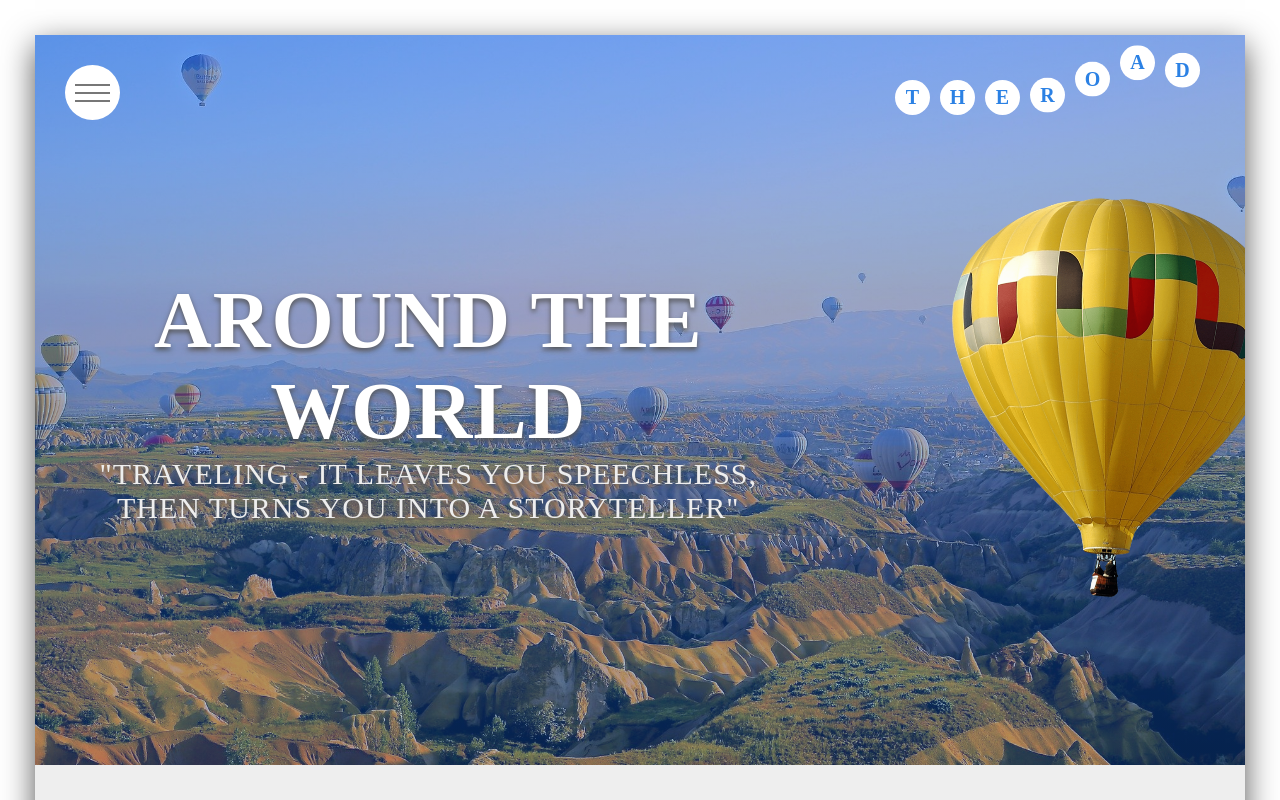
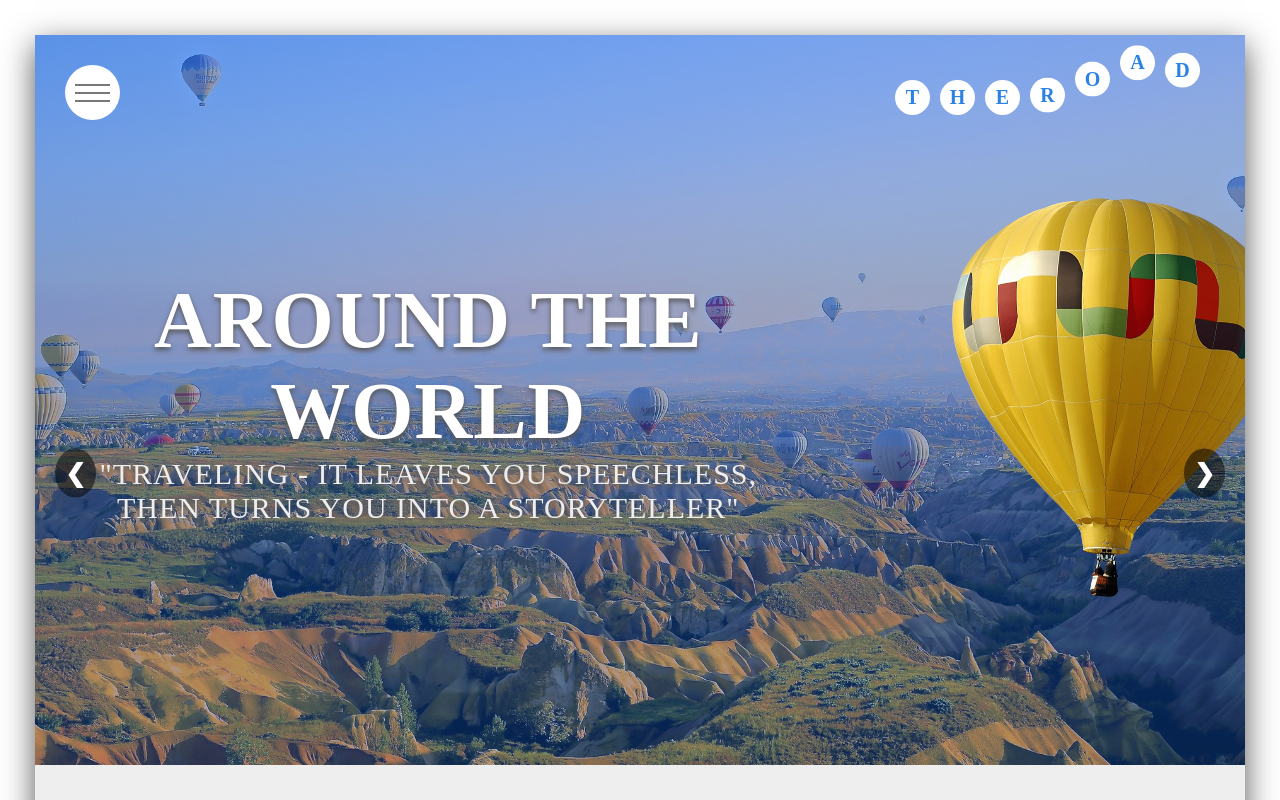
Before and after one commit to husnainmcs/vveba-the-road-project, a Next.js app: page / in a window 1280 px wide. Shown: the top 800 px of the page. Built offline with nearby package versions, Linux system fonts and the light colour scheme.

Commit message:
final push

```diff
--- a/app/components/contact.jsx
+++ b/app/components/contact.jsx
@@ -16,7 +16,14 @@ const Contact = () => {
 
  const handleSubmit = (e) => {
   e.preventDefault();
-  console.log(form); // Later you can replace this with an API call
+     console.log(form); // Later you can replace this with an API call
+     setForm({
+      name: '',
+      email: '',
+      phone: '',
+      message: '',
+     });
+     window.toast('Message sent successfully!', 'success');
  };
 
  return (
--- a/app/components/header.jsx
+++ b/app/components/header.jsx
@@ -1,3 +1,105 @@
+'use client';
+import React, {useState} from 'react';
+
+const slides = [
+ {
+  title: 'Discover New Places',
+  text: `"The journey of a thousand miles begins with a single step"`,
+  image: 'images/air-balloon.png',
+ },
+ {
+  title: 'Adventure Awaits',
+  text: `"Life is short and the world is wide"`,
+  image: 'images/air-balloon2.png',
+ },
+ {
+  title: 'Around the World',
+  text: `"Traveling - it leaves you speechless, then turns you into a storyteller"`,
+  image: 'images/air-balloon3.png',
+ },
+];
+
+const Header = () => {
+ const [showSlider, setShowSlider] = useState(false);
+ const [current, setCurrent] = useState(0);
+
+ const nextSlide = () => {
+  if (!showSlider) {
+   setShowSlider(true); // 🔥 pehli dafa click pe slider start hoga
+  } else {
+   setCurrent(current === slides.length - 1 ? 0 : current + 1);
+  }
+ };
+
+ const prevSlide = () => {
+  if (showSlider) {
+   setCurrent(current === 0 ? slides.length - 1 : current - 1);
+  }
+ };
+
+ return (
+  <header className="header center" id="header">
+   {/* Left Arrow (only works when slider is shown) */}
+   <div className="arrow left" onClick={prevSlide}>
+    &#10094;
+   </div>
+
+   {/* 🔹 Default Header */}
+   {!showSlider && (
+    <>
+     <div className="header-text">
+      <h1 className="heading">Around the World</h1>
+      <p className="header-paragraph">
+       "Traveling - it leaves you speechless, then turns you into a storyteller"
+      </p>
+     </div>
+     <img
+      src="/images/air-balloon.png"
+      alt="Header Slide"
+      className="header-image"
+     />
+    </>
+   )}
+
+   {/* 🔹 Slider Header */}
+   {showSlider && (
+    <>
+     <div className="header-text">
+      <h1 className="heading">{slides[current].title}</h1>
+      <p className="header-paragraph">{slides[current].text}</p>
+     </div>
+     <img
+      src={slides[current].image}
+      alt="Header Slide"
+      className="header-image"
+     />
+    </>
+   )}
+
+   {/* Logo (same for both modes) */}
+   <div className="logo">
+    <h1>
+     <span className="center">t</span>
+     <span className="center">h</span>
+     <span className="center">e</span>
+     <span className="center">r</span>
+     <span className="center">o</span>
+     <span className="center">a</span>
+     <span className="center">d</span>
+    </h1>
+   </div>
+
+   {/* Right Arrow → first click: activate slider, next clicks: slide */}
+   <div className="arrow right" onClick={nextSlide}>
+    &#10095;
+   </div>
+  </header>
+ );
+};
+
+export default Header;
+
+/*
 import React from 'react'
 
 const Header = () => {
@@ -26,3 +128,4 @@ const Header = () => {
 }
 
 export default Header;
+*/
--- a/app/globals.css
+++ b/app/globals.css
@@ -280,6 +280,35 @@
           transform: translateZ(40rem);
           opacity: 1;
         }
+      }
+
+      .arrow {
+        position: absolute;
+        top: 60%;
+        transform: translateY(-50%);
+        cursor: pointer;
+        background: rgba(0, 0, 0, 0.5);
+        border-radius: 50%;
+        padding: 10px;
+        color: white;
+        z-index: 10;
+        transition: background 0.3s;
+        font-size: 25px;
+        font-weight: 600;
+        color: var(--white-color);
+      }
+
+      .arrow:hover {
+        background: rgba(255, 255, 255, 0.8);
+        color: var(--primary-color);
+      }
+
+      .arrow.left {
+        left: 20px;
+      }
+
+      .arrow.right {
+        right: 20px;
       }
       /* End of Header */
 
```
Also changed, not shown: 2 other files (tests, documents, lock files or other folders).
